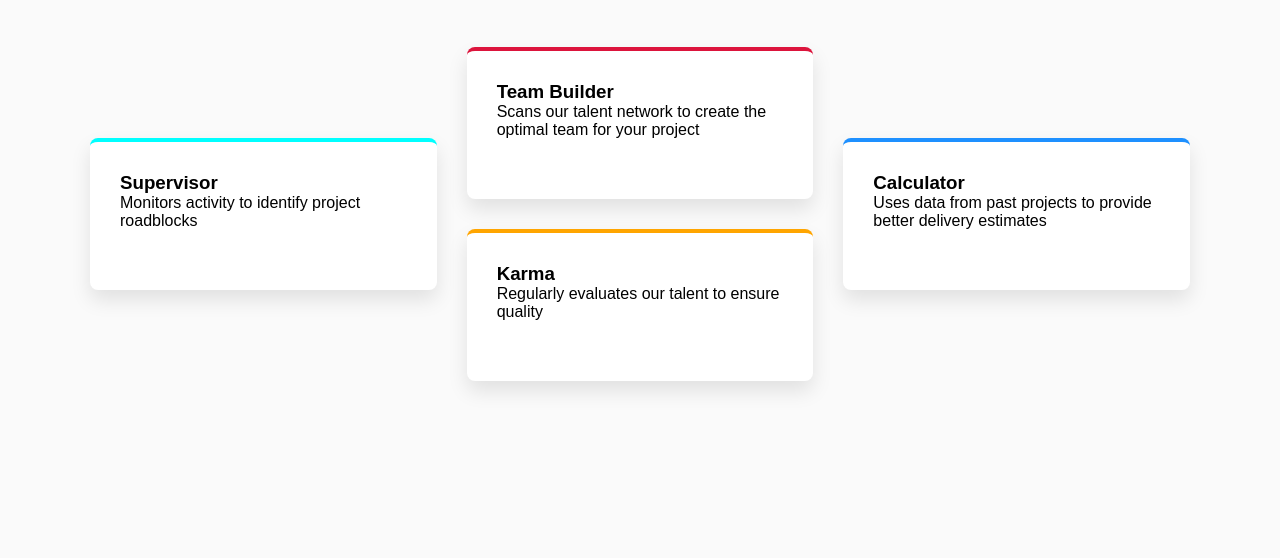
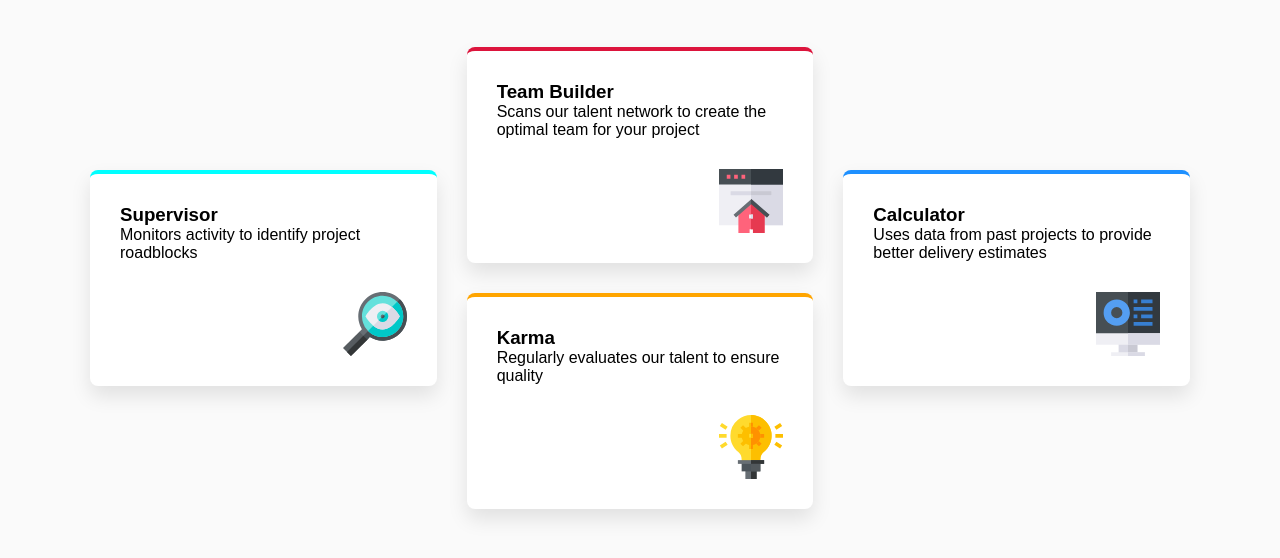
Before and after one commit to ptrdndlsk05/Four-card-feature-section, a plain HTML site: page index.html in a window 1280 px wide. Shown: the part 186-744 px from the top of the page. Drawn offline with Linux system fonts and the light colour scheme.

Commit message:
Update index.html

```diff
--- a/index.html
+++ b/index.html
@@ -22,25 +22,25 @@
   <section class="card cyan" id="supervisor">
     <h3>Supervisor</h3>
     <p>Monitors activity to identify project roadblocks</p>
-    <img src="./images/icon-supervisor.svg" alt="">
+    <img src="icon-supervisor.svg" alt="">
   </section>
 
   <section class="card crimson" id="teambuilder">
     <h3>Team Builder</h3>
     <p>Scans our talent network to create the optimal team for your project</p>
-    <img src="./images/icon-team-builder.svg" alt="">
+    <img src="icon-team-builder.svg" alt="">
   </section>
 
   <section class="card orange" id="karma">
     <h3>Karma</h3>
     <p>Regularly evaluates our talent to ensure quality</p>
-    <img src="./images/icon-karma.svg" alt="">
+    <img src="icon-karma.svg" alt="">
   </section>
 
   <section class="card dodgerblue" id="calculator">
     <h3>Calculator</h3>
     <p>Uses data from past projects to provide better delivery estimates</p>
-    <img src="./images/icon-calculator.svg" alt="">
+    <img src="icon-calculator.svg" alt="">
   </section>
 </div>
 </body>
```
